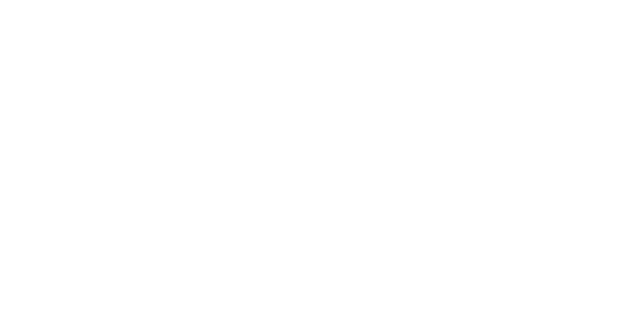
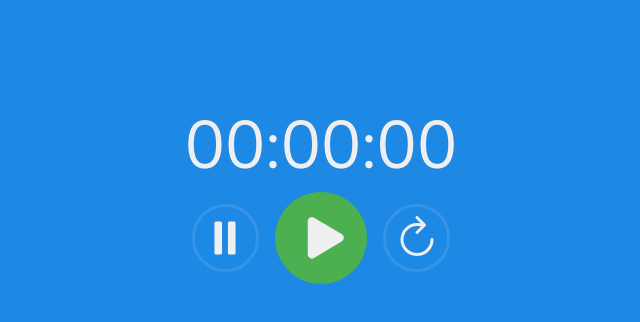
Before and after one commit to legloc/react-stopwatch, a React (Create React App) app: page / in a window 1280 px wide. Shown: the top 322 px of the page, without its empty margins (319-959 px from the left). Built offline with nearby package versions, Linux system fonts and the light colour scheme.

Commit message:
Created template

```diff
--- a/public/index.html
+++ b/public/index.html
@@ -5,39 +5,17 @@
     <link rel="icon" href="%PUBLIC_URL%/favicon.ico" />
     <meta name="viewport" content="width=device-width, initial-scale=1" />
     <meta name="theme-color" content="#000000" />
-    <meta
-      name="description"
-      content="Web site created using create-react-app"
-    />
+    <meta name="description" content="Web site created using create-react-app" />
     <link rel="apple-touch-icon" href="%PUBLIC_URL%/logo192.png" />
-    <!--
-      manifest.json provides metadata used when your web app is installed on a
-      user's mobile device or desktop. See https://developers.google.com/web/fundamentals/web-app-manifest/
-    -->
     <link rel="manifest" href="%PUBLIC_URL%/manifest.json" />
-    <!--
-      Notice the use of %PUBLIC_URL% in the tags above.
-      It will be replaced with the URL of the `public` folder during the build.
-      Only files inside the `public` folder can be referenced from the HTML.
-
-      Unlike "/favicon.ico" or "favicon.ico", "%PUBLIC_URL%/favicon.ico" will
-      work correctly both with client-side routing and a non-root public URL.
-      Learn how to configure a non-root public URL by running `npm run build`.
-    -->
     <title>React Stopwatch</title>
+    <link rel="preconnect" href="https://fonts.gstatic.com" />
+    <link rel="stylesheet" href="https://fonts.googleapis.com/css2?family=Nunito:ital,wght@0,300;0,700;1,400&display=swap" />
+    <script type="module" src="https://unpkg.com/ionicons@5.4.0/dist/ionicons/ionicons.esm.js"></script>
+    <script nomodule="" src="https://unpkg.com/ionicons@5.4.0/dist/ionicons/ionicons.js"></script>
   </head>
   <body>
     <noscript>You need to enable JavaScript to run this app.</noscript>
     <div id="root"></div>
-    <!--
-      This HTML file is a template.
-      If you open it directly in the browser, you will see an empty page.
-
-      You can add webfonts, meta tags, or analytics to this file.
-      The build step will place the bundled scripts into the <body> tag.
-
-      To begin the development, run `npm start` or `yarn start`.
-      To create a production bundle, use `npm run build` or `yarn build`.
-    -->
   </body>
 </html>
--- a/src/App.js
+++ b/src/App.js
@@ -2,7 +2,22 @@
 
 const App = () => {
   return (
-    <div>
+    <div className="wrapper">
+
+      <span className="time">00:00:00</span>
+
+      <div className="controls">
+        <button className="control btn-wait">
+          <ion-icon name="pause" />
+        </button>
+        <button className="control btn-play">
+          <ion-icon name="play" />
+        </button>
+        <button className="control btn-reset">
+          <ion-icon name="refresh" />
+        </button>
+      </div>
+
     </div>
   )
 }
--- a/src/App.sass
+++ b/src/App.sass
@@ -0,0 +1,52 @@
+body
+  background: #1e88e5
+  font-family: 'Nunito', sans-serif
+  font-size: 48px
+  color: #efefef
+
+  *
+    box-sizing: border-box
+
+
+.wrapper
+  display: flex
+  flex-direction: column
+  align-items: center
+  margin-top: 100px
+
+.time
+  font-size: 1.4em
+
+.controls
+  display: flex
+  align-items: center
+
+  .control
+    display: flex
+    align-items: center
+    justify-content: center
+    background: none
+    border: 3px rgba(255, 255, 255, .1) solid
+    width: 1.4em
+    height: 1.4em
+    margin: 0 8px
+    border-radius: 50%
+    font-size: 1em
+    color: inherit
+    transition: all .1s ease-in-out
+    cursor: pointer
+    outline: none
+
+    &.btn-play
+      background: #4caf50
+      width: 1.6em
+      height: 1.6em
+      border: none
+      font-size: 1.2em
+      padding-left: 15px
+
+      &:active
+        background: #43a047
+
+    &.btn-reset
+      padding-bottom: 5px
```
